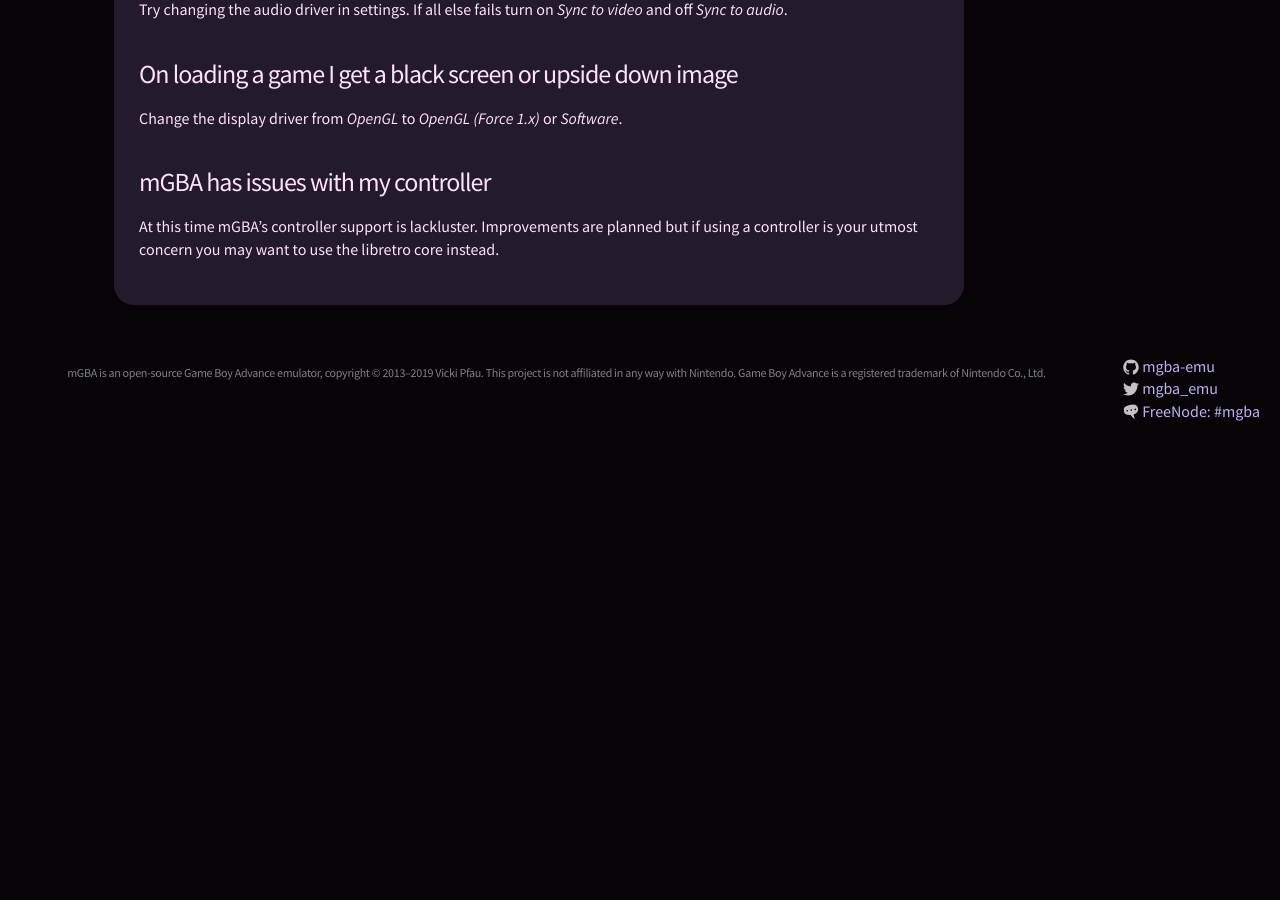
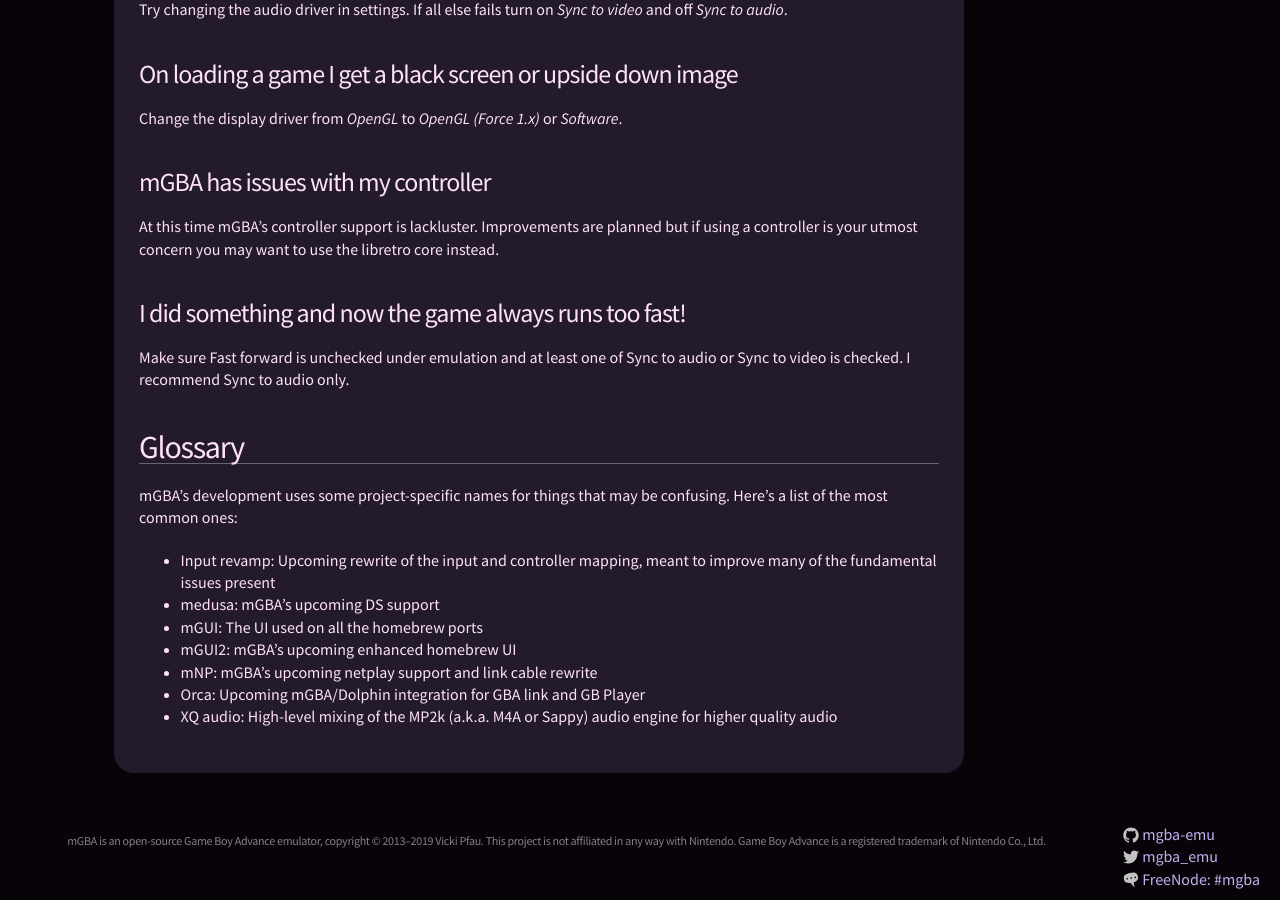
Before and after one commit to mgba-emu/www, a Jekyll site: the page built from faq.markdown, in a window 1280 px wide and 900 px high, scrolled down 2477 px. Built offline with Jekyll 4.4.1, drawn with Linux system fonts in a browser that asks for light colours; the table of contents is made by our own code; before the commit the page ends 2909 px from its top, so only the background shows below that; some of the changed text lies outside the part shown.

Commit message:
Update FAQ with glossary

```diff
--- a/faq.markdown
+++ b/faq.markdown
@@ -96,3 +96,19 @@
 ### mGBA has issues with my controller
 
 At this time mGBA's controller support is lackluster. Improvements are planned but if using a controller is your utmost concern you may want to use the libretro core instead.
+
+### I did something and now the game always runs too fast!
+
+Make sure Fast forward is unchecked under emulation and at least one of Sync to audio or Sync to video is checked. I recommend Sync to audio only.
+
+## Glossary
+
+mGBA's development uses some project-specific names for things that may be confusing. Here's a list of the most common ones:
+
+- Input revamp: Upcoming rewrite of the input and controller mapping, meant to improve many of the fundamental issues present
+- medusa: mGBA's upcoming DS support
+- mGUI: The UI used on all the homebrew ports
+- mGUI2: mGBA's upcoming enhanced homebrew UI
+- mNP: mGBA's upcoming netplay support and link cable rewrite
+- Orca: Upcoming mGBA/Dolphin integration for GBA link and GB Player
+- XQ audio: High-level mixing of the MP2k (a.k.a. M4A or Sappy) audio engine for higher quality audio
```
